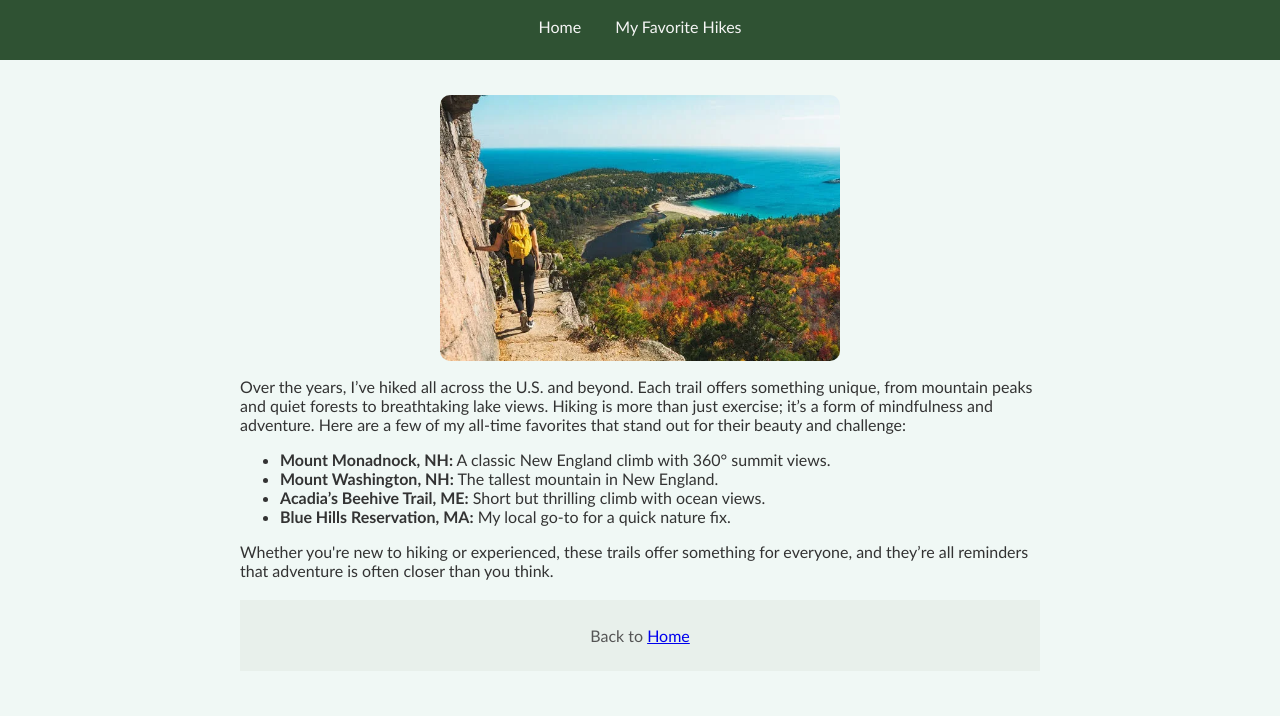
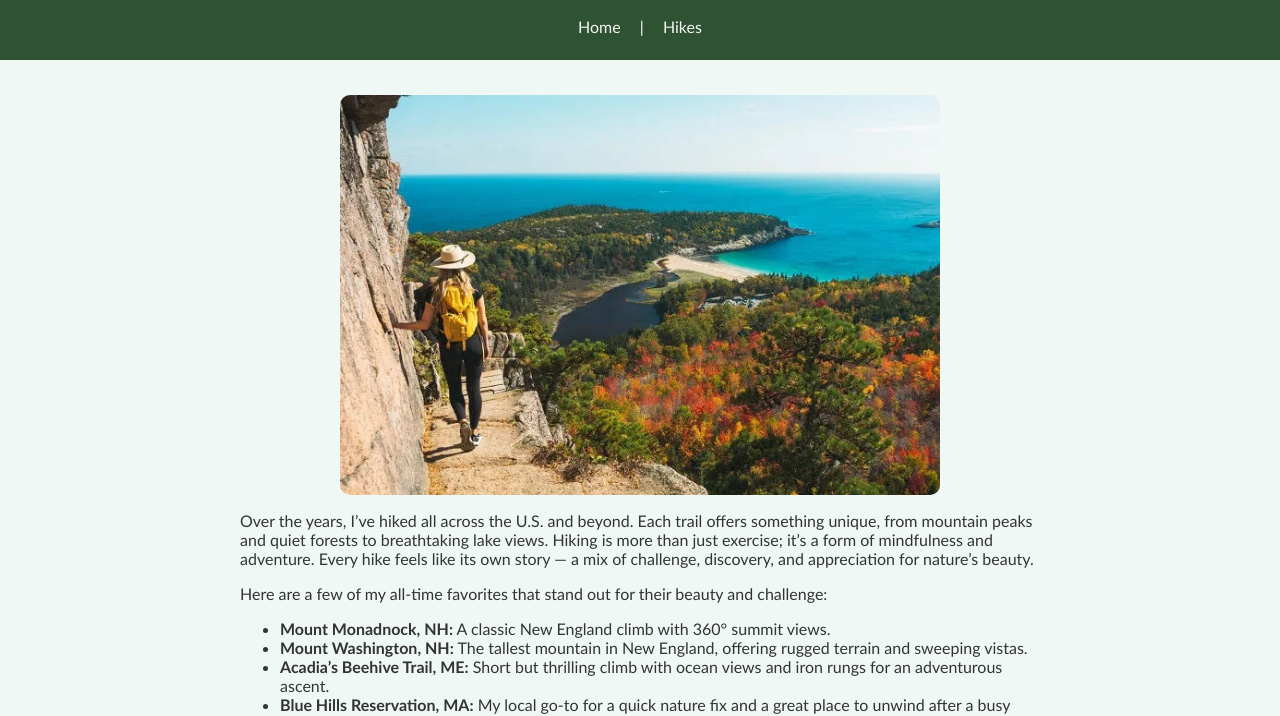
Before and after one commit to bdaylor13/hw3_pages, a plain HTML site: page hikes.html in a window 1280 px wide. Shown: the part 76-792 px from the top of the page. Drawn offline with Linux system fonts and the light colour scheme.

Commit message:
Update hikes.html

```diff
--- a/hikes.html
+++ b/hikes.html
@@ -1,41 +1,49 @@
 <!DOCTYPE html>
 <html lang="en">
 <head>
-  <meta charset="UTF-8">
-  <meta name="viewport" content="width=device-width, initial-scale=1.0">
-  <title>My Favorite Hikes</title>
-  <link rel="stylesheet" href="style.css">
+  <meta charset="utf-8" />
+  <meta name="viewport" content="width=device-width, initial-scale=1" />
+  <title>My Favorite Hikes — Brady</title>
+  <link rel="stylesheet" href="style.css" />
 </head>
 <body>
   <header>
     <h2>My Favorite Hiking Trails</h2>
     <nav>
-      <a href="index.html">Home</a>
-      <a href="hikes.html">My Favorite Hikes</a>
+      <a href="index.html">Home</a> |
+      <a href="hikes.html">Hikes</a>
     </nav>
   </header>
 
   <main>
     <section>
-      <img src="images/hiking_photo3.jpg" alt="View from a hiking trail" width="400">
+      <img src="images/hiking_photo2.jpg" alt="Scenic view from a hiking trail" width="600" />
+
       <p>
-        Over the years, I’ve hiked all across the U.S. and beyond. Each trail offers something unique, from mountain peaks and quiet forests to breathtaking lake views.
-        Hiking is more than just exercise; it’s a form of mindfulness and adventure. Here are a few of my all-time favorites that stand out for their beauty and challenge:
+        Over the years, I’ve hiked all across the U.S. and beyond. Each trail offers something unique, from mountain peaks and quiet forests to breathtaking lake views. Hiking is more than just exercise; it’s a form of mindfulness and adventure. Every hike feels like its own story — a mix of challenge, discovery, and appreciation for nature’s beauty.
       </p>
+
+      <p>Here are a few of my all-time favorites that stand out for their beauty and challenge:</p>
+
       <ul>
-        <li><b>Mount Monadnock, NH:</b> A classic New England climb with 360° summit views.</li>
-        <li><b>Mount Washington, NH:</b> The tallest mountain in New England.</li>
-        <li><b>Acadia’s Beehive Trail, ME:</b> Short but thrilling climb with ocean views.</li>
-        <li><b>Blue Hills Reservation, MA:</b> My local go-to for a quick nature fix.</li>
+        <li><strong>Mount Monadnock, NH:</strong> A classic New England climb with 360° summit views.</li>
+        <li><strong>Mount Washington, NH:</strong> The tallest mountain in New England, offering rugged terrain and sweeping vistas.</li>
+        <li><strong>Acadia’s Beehive Trail, ME:</strong> Short but thrilling climb with ocean views and iron rungs for an adventurous ascent.</li>
+        <li><strong>Blue Hills Reservation, MA:</strong> My local go-to for a quick nature fix and a great place to unwind after a busy week.</li>
       </ul>
+
       <p>
-        Whether you're new to hiking or experienced, these trails offer something for everyone, and they’re all reminders that adventure is often closer than you think.
+        Whether you're new to hiking or experienced, these trails offer something for everyone, and they’re all reminders that adventure is often closer than you think. Each trail brings a sense of accomplishment and peace that’s hard to find anywhere else — and that’s what keeps me heading back to the mountains whenever I can.
       </p>
     </section>
+  </main>
 
-    <footer>
-      <p>Back to <a href="index.html">Home</a></p>
-    </footer>
-  </main>
+  <footer>
+    <p>
+      Back to <a href="index.html">Home</a> |
+      Contact: bradydaylor@gmail.com |
+      <a href="https://www.linkedin.com/in/bradydaylor" target="_blank" rel="noopener">LinkedIn</a>
+    </p>
+  </footer>
 </body>
 </html>
```
